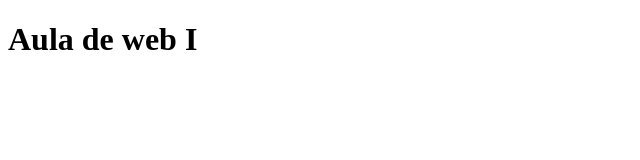
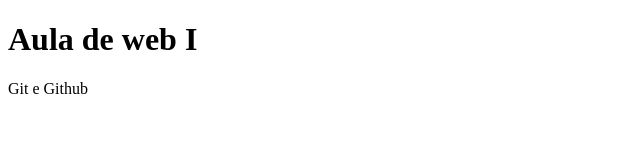
Before and after one commit to rickyyn/github, a plain HTML site: page index.html in a window 1280 px wide. Shown: the full height of the page, 0-640 px from the left. Drawn offline with Linux system fonts and the light colour scheme.

Commit message:
paragrafo

```diff
--- a/index.html
+++ b/index.html
@@ -7,6 +7,7 @@
 </head>
 <body>
     <h1>Aula de web I</h1>
+    <p>Git e Github</p>
 
 </body>
 </html>
```
